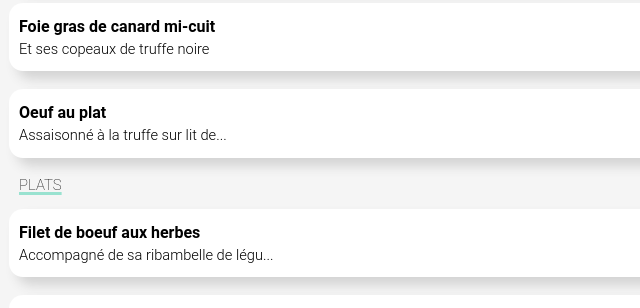
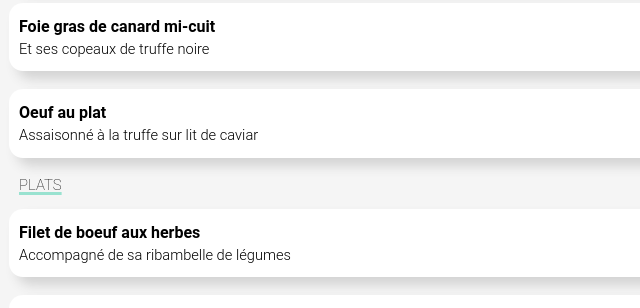
Before and after one commit to LaetitiaR32/LaetitiaReschid_3_15032021, a website: page La palette du goût.html in a window 1280 px wide. Shown: the part 1140-1448 px from the top of the page, 0-640 px from the left. Drawn offline with Linux system fonts and the light colour scheme; a web font is replaced by a local one.

Commit message:
Modif "la palette du gout"
modification des plats

```diff
--- a/La palette du goût.html
+++ b/La palette du goût.html
@@ -30,13 +30,13 @@
                 <ul class="menu1">
                     <li class="menu1__item"><h3 >Fricassé d'escargot</h3> <p>Au piment d'espelette</p> <p class="prix"> 25€</p> </li> <!-- a voir si il faut modifier le nom des class -->
                     <li class="menu1__item"><h3>Foie gras de canard mi-cuit</h3> <p>Et ses copeaux de truffe noire </p> <p class="prix"> 35€</p> </li>
-                    <li class="menu1__item "><h3>Oeuf au plat</h3> <p>Assaisonné à la truffe sur lit de... </p> <p class="prix"> 20€</p> </li>     <!--liste menu actif en surbrillance -->
+                    <li class="menu1__item "><h3>Oeuf au plat</h3> <p>Assaisonné à la truffe sur lit de caviar </p> <p class="prix"> 20€</p> </li>     <!--liste menu actif en surbrillance -->
                 </ul>
 
                 <h2 class="titre2">PLATS</h2>
 
                 <ul class="menu1">
-                    <li class="menu1__item"><h3>Filet de boeuf aux herbes</h3> <p>Accompagné de sa ribambelle de légu... </p> <p class="prix"> 40€</p> </li>
+                    <li class="menu1__item"><h3>Filet de boeuf aux herbes</h3> <p>Accompagné de sa ribambelle de légumes </p> <p class="prix"> 40€</p> </li>
                     <li class="menu1__item"><h3>Parmentier de queue de boeuf</h3> <p>A la truffe noire sur sa purée de panais </p> <p class="prix"> 35€</p> </li>
                     <li class="menu1__item "><h3>Filet de Turbot</h3> <p>Aux agrumes </p> <p class="prix"> 44€</p> </li>
                 </ul>
```
